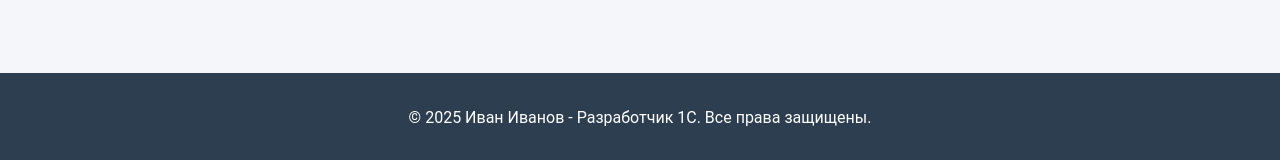
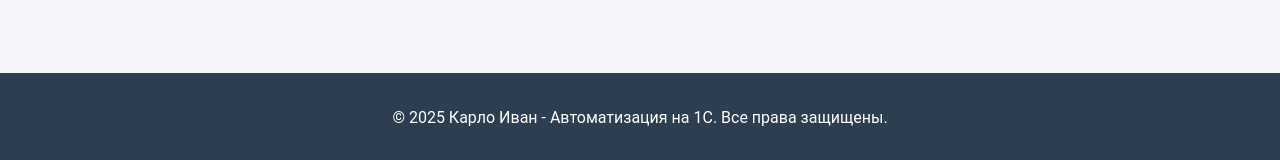
Before and after one commit to johnnyshut/johnnyshut.github.io, a Jekyll site: the page built from index.md, in a window 1280 px wide and 900 px high, scrolled down 2036 px. Shown: the part 737-897 px from the top of the window. Built offline with Jekyll 4.4.1, drawn with Linux system fonts in a browser that asks for light colours.

Commit message:
feat: Обновлены заголовок и описание в конфигурационном файле, изменены данные о разработчике на более актуальные.

```diff
--- a/_config.yml
+++ b/_config.yml
@@ -1,5 +1,5 @@
-title: Иван Иванов - Разработчик 1С
-description: Ведущий разработчик 1С с опытом в автоматизации бизнес-процессов
+title: Карло Иван - Автоматизация на 1С
+description: Эксперт с опытом в автоматизации бизнес-процессов на платформе 1С
 baseurl: ""
 url: ""
 
```
